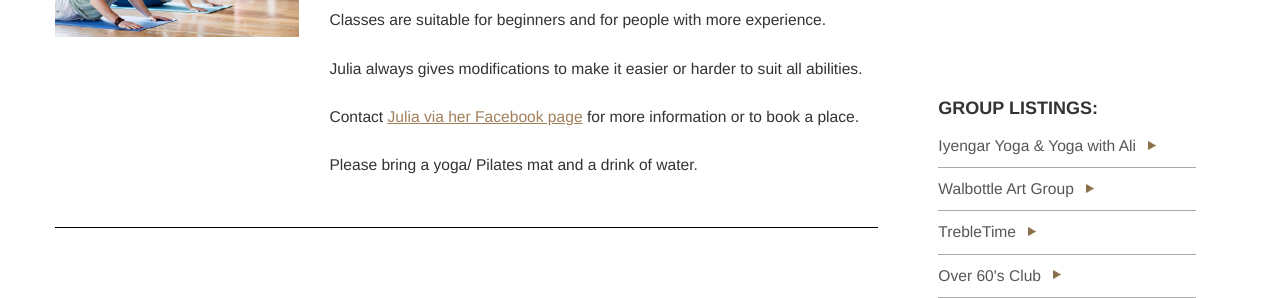
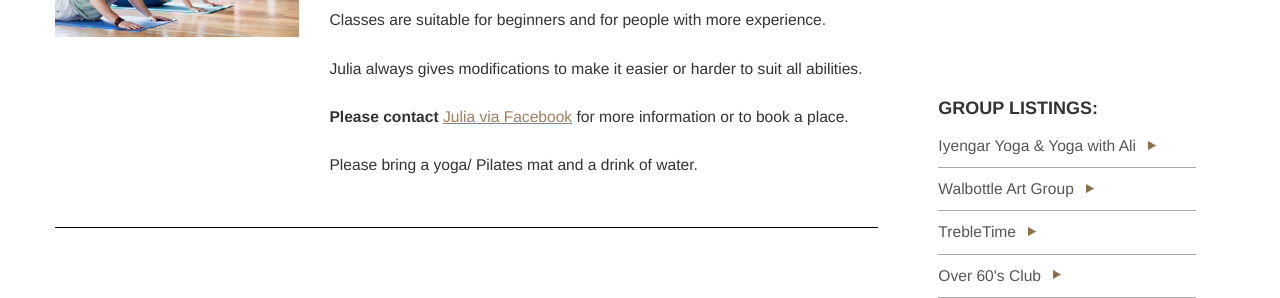
Before and after one commit to Walbottle-Village/Walbottle-Village-Institute, a Jekyll site: the page built from _pages/wvi_groups.md, in a window 1280 px wide and 900 px high, scrolled down 2283 px. Shown: the part 152-450 px from the top of the window. Built offline with Jekyll 4.4.1, drawn with Linux system fonts in a browser that asks for light colours; cached includes are drawn as plain includes; some web fonts are replaced; comment, search, counter and statistics services are not loaded.

Commit message:
Update wvi_groups.md

```diff
--- a/_pages/wvi_groups.md
+++ b/_pages/wvi_groups.md
@@ -116,7 +116,7 @@ Sophie: 07534 023230</p>
 							<p>Julia is an experienced teacher with a number of classes in the area and we are delighted she has chosen Walbottle village institute for this new class.</p>
 							<p>Classes are suitable for beginners and for people with more experience.</p>
 							<p>Julia always gives modifications to make it easier or harder to suit all abilities.</p>
-							<p>Contact <a href="https://www.facebook.com/pilateswithjulia" title="open in a new window" target="blank">Julia via her Facebook page</a> for more information or to book a place.</p>
+							<p><strong>Please contact</strong> <a href="https://www.facebook.com/pilateswithjulia" title="open in a new window" target="blank">Julia via Facebook</a> for more information or to book a place.</p>
 							<p>Please bring a yoga/ Pilates mat and a drink of water.</p>
 						</div>
 					</div>
```
